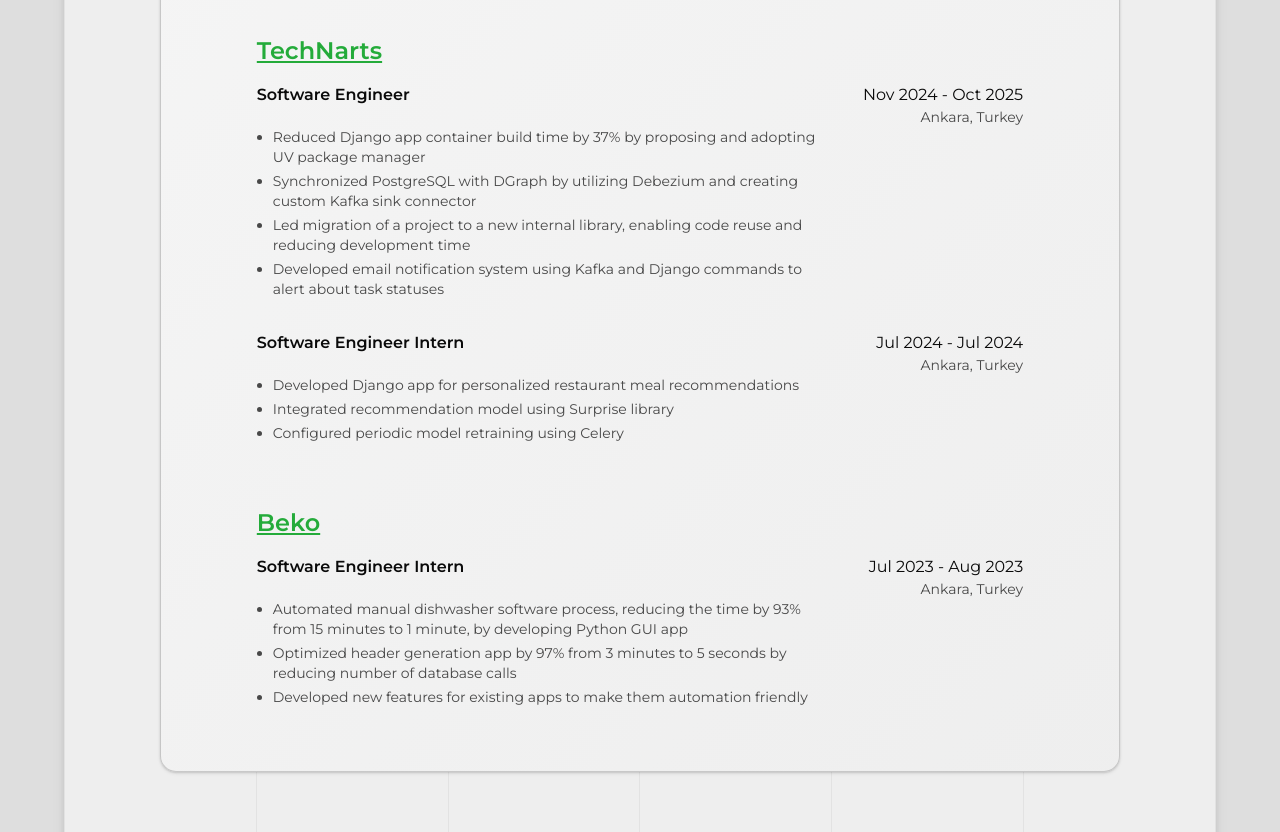
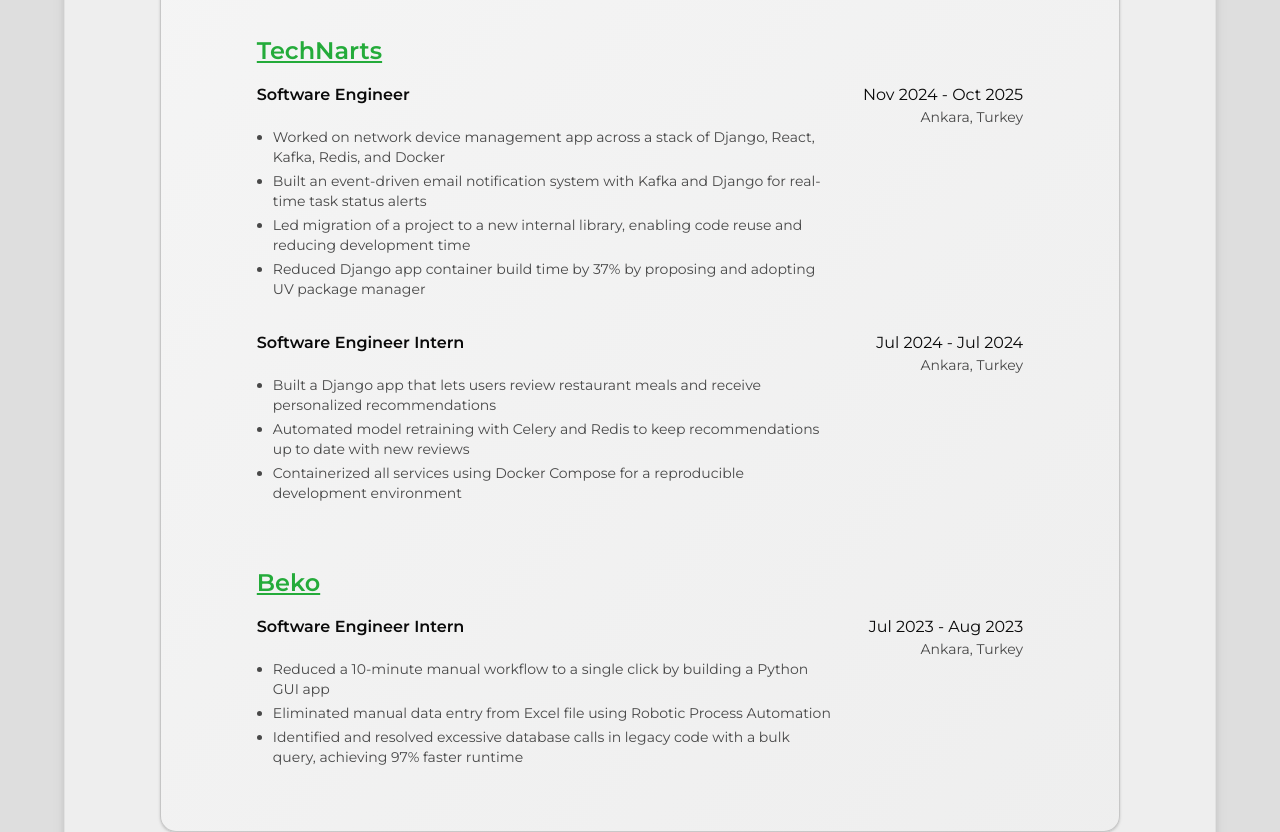
Before and after one commit to Akbro23/akbro23.github.io, a Next.js app: page / in a window 1280 px wide. Shown: the part 3800-4632 px from the top of the page. Built offline with nearby package versions, Linux system fonts and the light colour scheme.

Commit message:
chore: update experience bullet points

```diff
--- a/components/experience.tsx
+++ b/components/experience.tsx
@@ -12,10 +12,10 @@
         duration: "Nov 2024 - Oct 2025",
         location: "Ankara, Turkey",
         highlights: [
+          "Worked on network device management app across a stack of Django, React, Kafka, Redis, and Docker",
+          "Built an event-driven email notification system with Kafka and Django for real-time task status alerts",
+          "Led migration of a project to a new internal library, enabling code reuse and reducing development time",
           "Reduced Django app container build time by 37% by proposing and adopting UV package manager",
-          "Synchronized PostgreSQL with DGraph by utilizing Debezium and creating custom Kafka sink connector",
-          "Led migration of a project to a new internal library, enabling code reuse and reducing development time",
-          "Developed email notification system using Kafka and Django commands to alert about task statuses",
         ],
       },
       {
@@ -23,9 +23,9 @@
         duration: "Jul 2024 - Jul 2024",
         location: "Ankara, Turkey",
         highlights: [
-          "Developed Django app for personalized restaurant meal recommendations",
-          "Integrated recommendation model using Surprise library",
-          "Configured periodic model retraining using Celery",
+          "Built a Django app that lets users review restaurant meals and receive personalized recommendations",
+          "Automated model retraining with Celery and Redis to keep recommendations up to date with new reviews",
+          "Containerized all services using Docker Compose for a reproducible development environment",
         ],
       },
     ],
@@ -37,9 +37,9 @@
       {
         name: "Software Engineer Intern",
         highlights: [
-          "Automated manual dishwasher software process, reducing the time by 93% from 15 minutes to 1 minute, by developing Python GUI app",
-          "Optimized header generation app by 97% from 3 minutes to 5 seconds by reducing number of database calls",
-          "Developed new features for existing apps to make them automation friendly",
+          "Reduced a 10-minute manual workflow to a single click by building a Python GUI app",
+          "Eliminated manual data entry from Excel file using Robotic Process Automation",
+          "Identified and resolved excessive database calls in legacy code with a bulk query, achieving 97% faster runtime",
         ],
         duration: "Jul 2023 - Aug 2023",
         location: "Ankara, Turkey",
```
